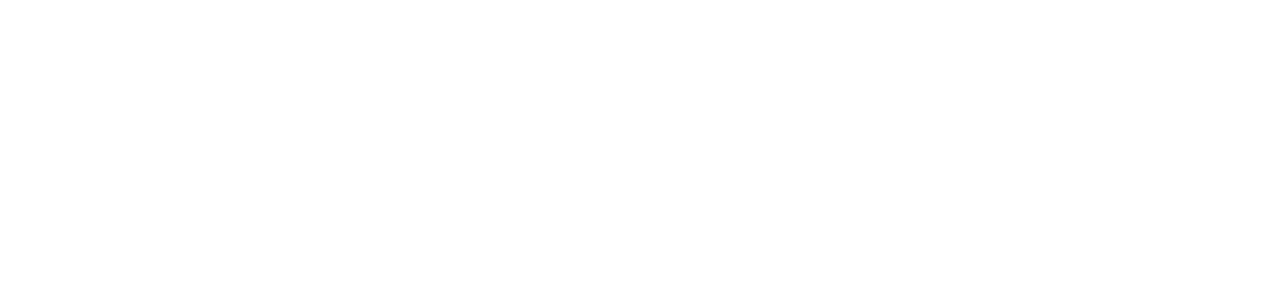
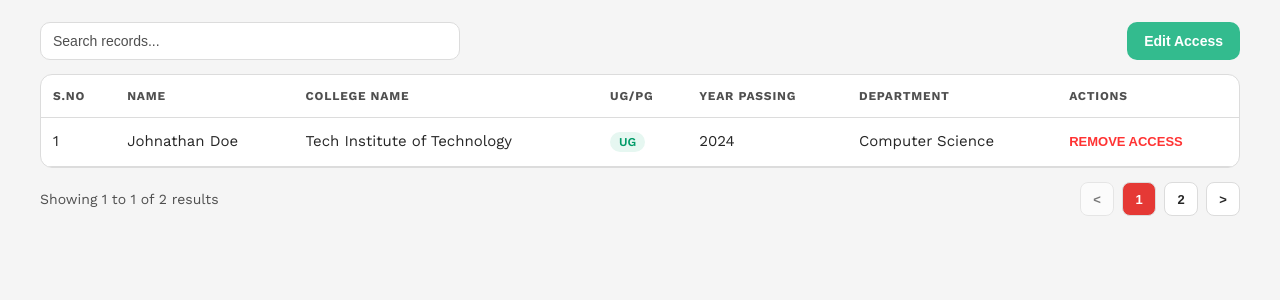
Before and after one commit to 143venkatsai/agh-file-upload, a React app in the folder frontend/: page /access-table in a window 1280 px wide. Before the commit this address had no page. Shown: the top 300 px of the page. Built offline with nearby package versions, Linux system fonts and the light colour scheme; the HTML template or start-up script is replaced by a standard one.

Commit message:
9th commit

```diff
--- a/frontend/src/App.jsx
+++ b/frontend/src/App.jsx
@@ -9,6 +9,7 @@
 import Home from "./pages/Home/Home";
 import DocumentEditor from "./pages/DocumentEditor/DocumentEditor";
 import SubmittedFiles from "./pages/SubmittedFiles/SubmittedFiles";
+import AccessTable from "./pages/AccessTable/AccessTable";
 
 const GlobalStyle = createGlobalStyle`
   body {
@@ -185,6 +186,7 @@
         <Routes>
           <Route path="/" element={<SubmittedFiles />} />
           <Route path="/uploads" element={<Home />} />
+          <Route path="/access-table" element={<AccessTable />} />
           <Route path="/document-editor/:id" element={<DocumentEditor />} />
         </Routes>
       </Router>
--- /dev/null
+++ b/frontend/src/pages/AccessTable/AccessTable.jsx
@@ -0,0 +1,167 @@
+import React, { useMemo, useState } from "react";
+import {
+  AccessType,
+  Container,
+  EditAccessButton,
+  EmptyText,
+  Footer,
+  Page,
+  PageButton,
+  Pagination,
+  RemoveButton,
+  ResultText,
+  SearchInput,
+  Table,
+  TableWrap,
+  Td,
+  Th,
+  Toolbar,
+} from "./AccessTable.styles";
+
+const DUMMY_ROWS = [
+  {
+    id: 1,
+    name: "Johnathan Doe",
+    collegeName: "Tech Institute of Technology",
+    level: "UG",
+    yearPassing: "2024",
+    department: "Computer Science",
+  },
+  {
+    id: 2,
+    name: "Jane Sarah Smith",
+    collegeName: "Metropolitan Science College",
+    level: "PG",
+    yearPassing: "2023",
+    department: "Quantum Physics",
+  },
+];
+
+const PAGE_SIZE = 1;
+
+const AccessTable = () => {
+  const [query, setQuery] = useState("");
+  const [currentPage, setCurrentPage] = useState(1);
+  const [rows, setRows] = useState(DUMMY_ROWS);
+
+  const filteredRows = useMemo(() => {
+    const lowerQuery = query.trim().toLowerCase();
+    if (!lowerQuery) return rows;
+
+    return rows.filter((row) =>
+      [row.name, row.collegeName, row.level, row.yearPassing, row.department]
+        .join(" ")
+        .toLowerCase()
+        .includes(lowerQuery),
+    );
+  }, [query, rows]);
+
+  const totalPages = Math.max(1, Math.ceil(filteredRows.length / PAGE_SIZE));
+
+  const safePage = Math.min(currentPage, totalPages);
+  const startIndex = (safePage - 1) * PAGE_SIZE;
+  const endIndex = startIndex + PAGE_SIZE;
+  const visibleRows = filteredRows.slice(startIndex, endIndex);
+
+  const handleRemove = (id) => {
+    setRows((prevRows) => prevRows.filter((row) => row.id !== id));
+  };
+
+  return (
+    <Page>
+      <Container>
+        <Toolbar>
+          <SearchInput
+            type="search"
+            placeholder="Search records..."
+            value={query}
+            onChange={(event) => {
+              setQuery(event.target.value);
+              setCurrentPage(1);
+            }}
+          />
+          <EditAccessButton type="button">Edit Access</EditAccessButton>
+        </Toolbar>
+
+        <TableWrap>
+          <Table>
+            <thead>
+              <tr>
+                <Th>S.NO</Th>
+                <Th>NAME</Th>
+                <Th>COLLEGE NAME</Th>
+                <Th>UG/PG</Th>
+                <Th>YEAR PASSING</Th>
+                <Th>DEPARTMENT</Th>
+                <Th>ACTIONS</Th>
+              </tr>
+            </thead>
+            <tbody>
+              {visibleRows.map((row, idx) => (
+                <tr key={row.id}>
+                  <Td>{startIndex + idx + 1}</Td>
+                  <Td>{row.name}</Td>
+                  <Td>{row.collegeName}</Td>
+                  <Td>
+                    <AccessType>{row.level}</AccessType>
+                  </Td>
+                  <Td>{row.yearPassing}</Td>
+                  <Td>{row.department}</Td>
+                  <Td>
+                    <RemoveButton
+                      type="button"
+                      onClick={() => handleRemove(row.id)}
+                    >
+                      REMOVE ACCESS
+                    </RemoveButton>
+                  </Td>
+                </tr>
+              ))}
+            </tbody>
+          </Table>
+          {!visibleRows.length && <EmptyText>No records found.</EmptyText>}
+        </TableWrap>
+
+        <Footer>
+          <ResultText>
+            Showing {filteredRows.length ? startIndex + 1 : 0} to{" "}
+            {Math.min(endIndex, filteredRows.length)} of {filteredRows.length}{" "}
+            results
+          </ResultText>
+          <Pagination>
+            <PageButton
+              type="button"
+              onClick={() => setCurrentPage((prev) => Math.max(1, prev - 1))}
+              disabled={safePage === 1}
+            >
+              {"<"}
+            </PageButton>
+            {Array.from({ length: totalPages }, (_, index) => index + 1).map(
+              (page) => (
+                <PageButton
+                  key={page}
+                  type="button"
+                  $active={page === safePage}
+                  onClick={() => setCurrentPage(page)}
+                >
+                  {page}
+                </PageButton>
+              ),
+            )}
+            <PageButton
+              type="button"
+              onClick={() =>
+                setCurrentPage((prev) => Math.min(totalPages, prev + 1))
+              }
+              disabled={safePage === totalPages}
+            >
+              {">"}
+            </PageButton>
+          </Pagination>
+        </Footer>
+      </Container>
+    </Page>
+  );
+};
+
+export default AccessTable;
--- /dev/null
+++ b/frontend/src/pages/AccessTable/AccessTable.styles.js
@@ -0,0 +1,140 @@
+import styled from "styled-components";
+
+export const Page = styled.div`
+  min-height: 100vh;
+  width: 100%;
+  background: ${(props) => props.theme.body.secondary.base};
+  padding: 22px 16px 30px;
+`;
+
+export const Container = styled.div`
+  width: 100%;
+  max-width: 1200px;
+  margin: 0 auto;
+  display: grid;
+  gap: 14px;
+`;
+
+export const Toolbar = styled.div`
+  display: flex;
+  justify-content: space-between;
+  align-items: center;
+  gap: 12px;
+  flex-wrap: wrap;
+`;
+
+export const SearchInput = styled.input`
+  width: 100%;
+  max-width: 420px;
+  border: 1px solid ${(props) => props.theme.border.primary};
+  border-radius: 10px;
+  background: ${(props) => props.theme.body.primary.base};
+  color: ${(props) => props.theme.text.primary};
+  padding: 10px 12px;
+  font-size: 14px;
+
+  &::placeholder {
+    color: ${(props) => props.theme.text.secondary};
+  }
+`;
+
+export const EditAccessButton = styled.button`
+  border: 1px solid transparent;
+  border-radius: 10px;
+  background: ${(props) => props.theme.submissionStatus.success};
+  color: #ffffff;
+  font-size: 14px;
+  font-weight: 600;
+  padding: 10px 16px;
+  cursor: pointer;
+`;
+
+export const TableWrap = styled.div`
+  width: 100%;
+  overflow-x: auto;
+  border: 1px solid ${(props) => props.theme.border.primary};
+  border-radius: 12px;
+  background: ${(props) => props.theme.body.primary.base};
+`;
+
+export const Table = styled.table`
+  width: 100%;
+  min-width: 920px;
+  border-collapse: collapse;
+`;
+
+export const Th = styled.th`
+  text-align: left;
+  padding: 14px 12px;
+  font-size: 12px;
+  letter-spacing: 0.8px;
+  color: ${(props) => props.theme.text.secondary};
+  border-bottom: 1px solid ${(props) => props.theme.border.primary};
+`;
+
+export const Td = styled.td`
+  padding: 14px 12px;
+  font-size: 15px;
+  color: ${(props) => props.theme.text.primary};
+  border-bottom: 1px solid ${(props) => props.theme.border.primary};
+  vertical-align: top;
+`;
+
+export const AccessType = styled.span`
+  display: inline-flex;
+  align-items: center;
+  border-radius: 999px;
+  padding: 3px 9px;
+  font-size: 12px;
+  font-weight: 600;
+  background: ${(props) => props.theme.result_btn_bg};
+  color: ${(props) => props.theme.result_btn_text};
+`;
+
+export const RemoveButton = styled.button`
+  color: ${(props) => props.theme.result_wrong_bg};
+  font-size: 13px;
+  font-weight: 700;
+  cursor: pointer;
+`;
+
+export const Footer = styled.div`
+  display: flex;
+  justify-content: space-between;
+  align-items: center;
+  gap: 10px;
+  flex-wrap: wrap;
+`;
+
+export const ResultText = styled.p`
+  margin: 0;
+  color: ${(props) => props.theme.text.secondary};
+  font-size: 14px;
+`;
+
+export const Pagination = styled.div`
+  display: inline-flex;
+  align-items: center;
+  gap: 8px;
+`;
+
+export const PageButton = styled.button`
+  min-width: 34px;
+  height: 34px;
+  border-radius: 8px;
+  border: 1px solid ${(props) => props.theme.border.primary};
+  background: ${(props) =>
+    props.$active ? props.theme.primary.base : props.theme.body.primary.base};
+  color: ${(props) => (props.$active ? "#ffffff" : props.theme.text.primary)};
+  font-size: 13px;
+  font-weight: 600;
+  cursor: ${(props) => (props.disabled ? "not-allowed" : "pointer")};
+  opacity: ${(props) => (props.disabled ? 0.6 : 1)};
+`;
+
+export const EmptyText = styled.p`
+  margin: 0;
+  padding: 18px 12px;
+  font-size: 14px;
+  color: ${(props) => props.theme.text.secondary};
+`;
--- a/frontend/src/pages/SubmittedFiles/SubmittedFiles.jsx
+++ b/frontend/src/pages/SubmittedFiles/SubmittedFiles.jsx
@@ -15,10 +15,10 @@
   UploadButton,
   BackLink,
   TopBar,
+  CenterNoFilesLoader,
 } from "./SubmittedFiles.styles";
 
 const API_BASE_URL = "http://localhost:3000/api/files";
-
 
 const formatModifiedText = (dateValue) => {
   if (!dateValue) return "Modified recently";
@@ -75,7 +75,9 @@
 
   const handleRemove = async (item) => {
     if (item.isDummy) {
-      setItems((prevItems) => prevItems.filter((entry) => entry.id !== item.id));
+      setItems((prevItems) =>
+        prevItems.filter((entry) => entry.id !== item.id),
+      );
       return;
     }
 
@@ -90,19 +92,15 @@
         throw new Error(`Delete failed (${response.status})`);
       }
 
-      setItems((prevItems) => prevItems.filter((entry) => entry.id !== item.id));
+      setItems((prevItems) =>
+        prevItems.filter((entry) => entry.id !== item.id),
+      );
     } catch (deleteError) {
       setError(deleteError.message || "Failed to delete file.");
     } finally {
       setDeletingId("");
     }
   };
-
-  if (items.length<=0){
-    return (
-      <div>No Files avaliable</div>
-    )
-  }
 
   return (
     <Page>
@@ -117,7 +115,8 @@
             Upload File
           </UploadButton>
         </TopBar>
-
+        {items.length > 0 && (
+          <>
             {items.map((item) => (
               <FileCard key={item.id}>
                 <FilePrimary>
@@ -141,11 +140,19 @@
                 </ActionArea>
               </FileCard>
             ))}
+          </>
+        )}
+        {!isLoading && items.length <= 0 && (
+          <CenterNoFilesLoader>
+            <h2>No Files Available. Use Upload File to add more.</h2>
+          </CenterNoFilesLoader>
+        )}
 
-        {!isLoading && !items.length && (
-          <EmptyText>No cards left. Use Upload File to add more.</EmptyText>
+        {isLoading && (
+          <CenterNoFilesLoader>
+            <h2>Loading files...</h2>
+          </CenterNoFilesLoader>
         )}
-        {isLoading && <EmptyText>Loading files...</EmptyText>}
         {error && <EmptyText>{error}</EmptyText>}
       </Container>
     </Page>
--- a/frontend/src/pages/SubmittedFiles/SubmittedFiles.styles.js
+++ b/frontend/src/pages/SubmittedFiles/SubmittedFiles.styles.js
@@ -140,3 +140,18 @@
   color: ${(props) => props.theme.text.secondary};
   font-size: 14px;
 `;
+
+export const CenterNoFilesLoader = styled.div`
+  display: flex;
+  flex-direction: column;
+  justify-content: center;
+  align-items: center;
+  height: 80vh;
+
+  h2 {
+    color: ${(props) => props.theme.text.secondary};
+    font-size: 22px;
+    text-align: center;
+    font-weight: bold;
+  }
+`;
```
Lines whose indentation alone changed are shown as unchanged.
